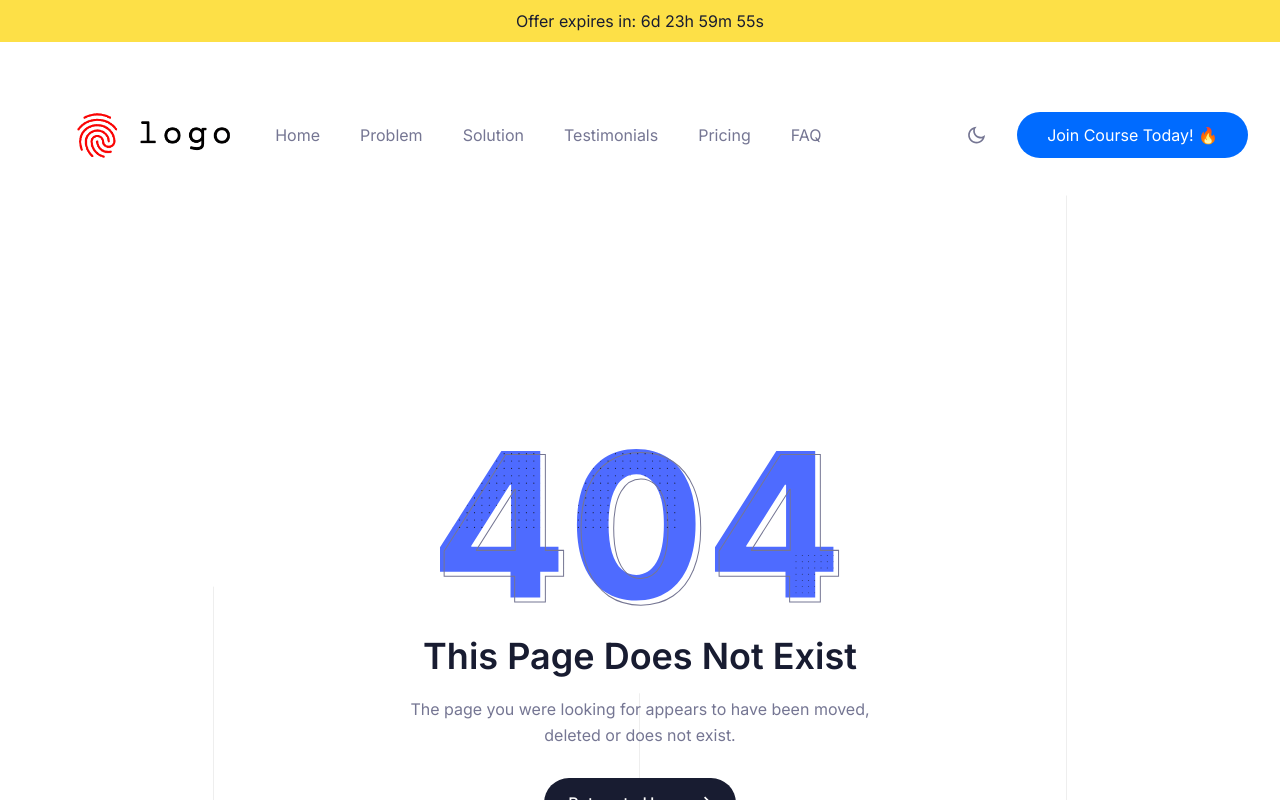
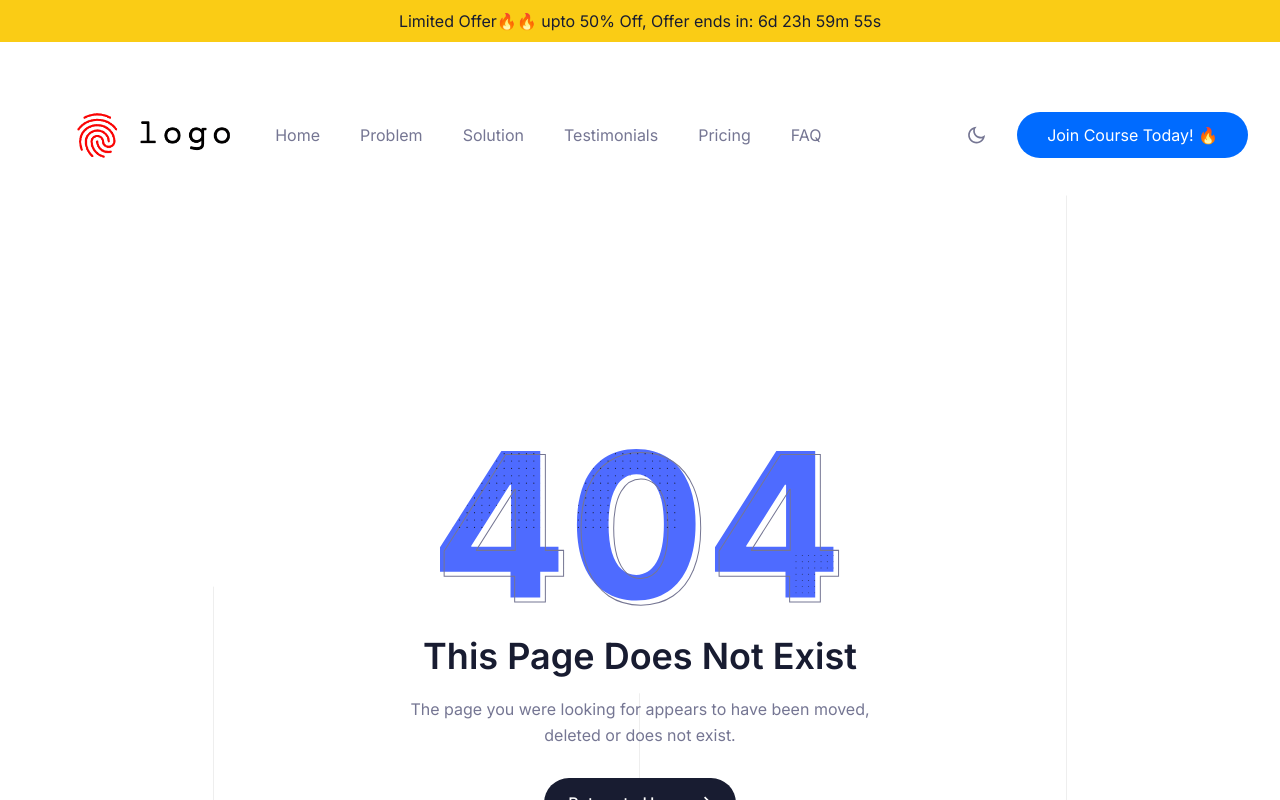
Before and after one commit to rakshith2001/course-work, a Next.js app: page /error in a window 1280 px wide. Shown: the top 800 px of the page. Built offline with nearby package versions, Linux system fonts and the light colour scheme.

Commit message:
Updated offer section

```diff
--- a/components/Countdown/index.tsx
+++ b/components/Countdown/index.tsx
@@ -19,8 +19,8 @@ const CountdownComponent = () => {
   };
 
   return (
-    <div className="bg-yellow-300 text-black text-center py-2 top-0 z-50">
-      <span>Offer expires in: </span>
+    <div className="bg-yellow-400 text-black text-center py-2 top-0 z-50">
+      <span>Limited Offer🔥🔥 upto 50% Off, Offer ends in: </span>
       <Countdown date={offerEndDate} renderer={renderer} />
     </div>
   );
```
